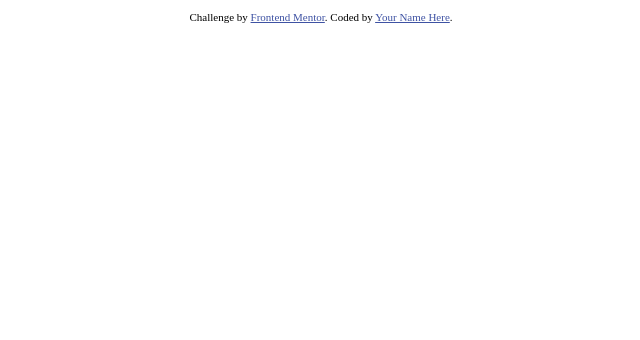
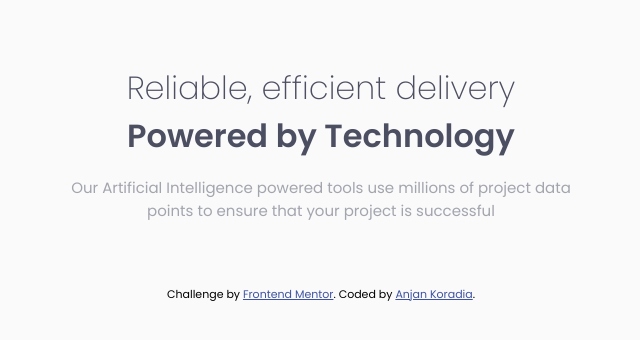
Before and after one commit to anjan-21/Four-Card-Feature-Section, a plain HTML site: page index.html in a window 1280 px wide. Shown: the whole page, without its empty margins (319-959 px from the left). Drawn offline with Linux system fonts and the light colour scheme.

Commit message:
Header and Footer Created.

```diff
--- a/CSS/style.css
+++ b/CSS/style.css
@@ -0,0 +1,69 @@
+@import url("https://fonts.googleapis.com/css2?family=Poppins:wght@200;400;600&display=swap");
+
+:root {
+  --Very_Dark_Blue: hsl(234, 12%, 34%);
+  --Grayish_Blue: hsl(229, 6%, 66%);
+  --Very_Light_Gray: hsl(0, 0%, 98%);
+}
+
+* {
+  margin: 0;
+  padding: 0;
+  box-sizing: border-box;
+}
+
+body {
+  background-color: var(--Very_Light_Gray);
+  font-family: "Poppins", sans-serif;
+  font-size: 15px;
+}
+
+/* -------------------- Utility Classes Start -------------------- */
+.red {
+  border-color: hsl(0, 78%, 62%);
+}
+
+.cyan {
+  border-color: hsl(180, 62%, 55%);
+}
+
+.orange {
+  border-color: hsl(34, 97%, 64%);
+}
+
+.blue {
+  border-color: hsl(212, 86%, 64%);
+}
+/* -------------------- Utility Classes End -------------------- */
+
+/* -------------------- Header Styling Start -------------------- */
+.header {
+  text-align: center;
+  margin: 4rem auto;
+  max-width: 500px;
+}
+.header h1 {
+  font-size: 2rem;
+  color: var(--Very_Dark_Blue);
+}
+.header h1:nth-child(1) {
+  font-weight: 200;
+}
+.header h1:nth-child(2) {
+  font-weight: 600;
+}
+.header p {
+  margin: 1rem auto;
+  color: var(--Grayish_Blue);
+}
+/* -------------------- Header Styling End -------------------- */
+
+/* -------------------- Footer Styling Start -------------------- */
+.attribution {
+  font-size: 11px;
+  text-align: center;
+}
+.attribution a {
+  color: hsl(228, 45%, 44%);
+}
+/* -------------------- Footer Styling End -------------------- */
--- a/index.html
+++ b/index.html
@@ -3,39 +3,40 @@
   <head>
     <meta charset="UTF-8" />
     <meta name="viewport" content="width=device-width, initial-scale=1.0" />
-    <!-- displays site properly based on user's device -->
+    <title>Frontend Mentor | Four card feature section</title>
 
+    <!-- Favicon Link -->
     <link
       rel="icon"
       type="image/png"
       sizes="32x32"
-      href="./images/favicon-32x32.png"
+      href="./Assets/favicon-32x32.png"
     />
-
-    <title>Frontend Mentor | Four card feature section</title>
-
-    <!-- Feel free to remove these styles or customise in your own stylesheet 👍 -->
-    <style>
-      .attribution {
-        font-size: 11px;
-        text-align: center;
-      }
-      .attribution a {
-        color: hsl(228, 45%, 44%);
-      }
-    </style>
 
     <!-- External CSS -->
     <link rel="stylesheet" href="./CSS/style.css" />
   </head>
   <body>
+    <!-- ********** Header Start ********** -->
+    <header class="header">
+      <h1>Reliable, efficient delivery</h1>
+      <h1>Powered by Technology</h1>
+      <p>
+        Our Artificial Intelligence powered tools use millions of project data
+        points to ensure that your project is successful
+      </p>
+    </header>
+    <!-- ********** Header End ********** -->
+
+    <!-- ********** Footer Start ********** -->
     <footer>
       <p class="attribution">
         Challenge by
         <a href="https://www.frontendmentor.io?ref=challenge" target="_blank"
           >Frontend Mentor</a
-        >. Coded by <a href="#">Your Name Here</a>.
+        >. Coded by <a href="https://github.com/anjan-21">Anjan Koradia</a>.
       </p>
     </footer>
+    <!-- ********** Footer End ********** -->
   </body>
 </html>
```
